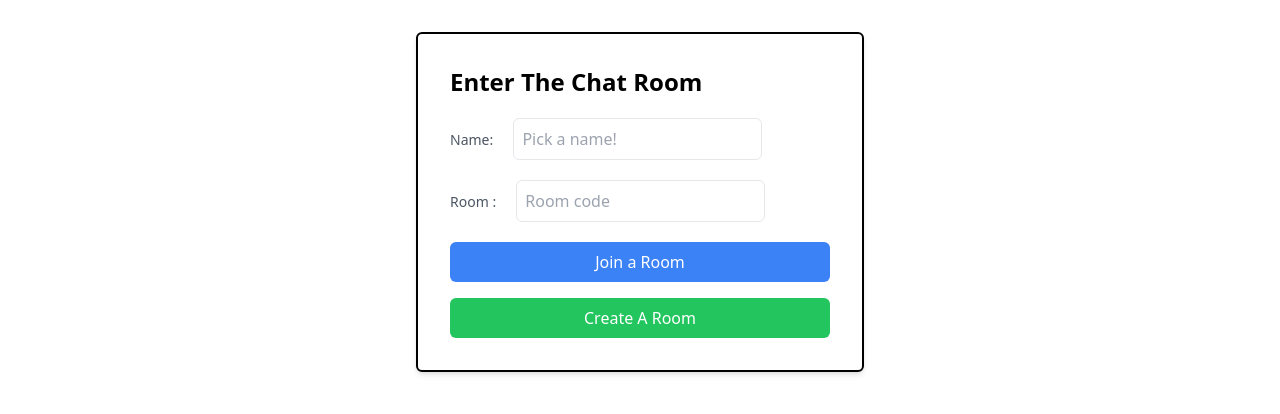
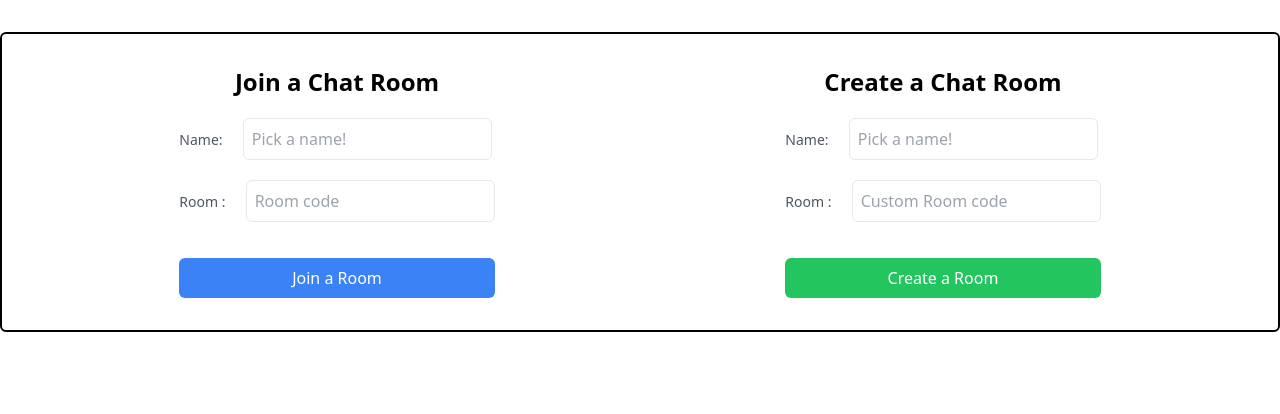
Before and after one commit to saurav-dhait/Flask-live-chat, a Flask app: page / in a window 1280 px wide. Shown: the top 414 px of the page. Run offline with Flask 3, Linux system fonts and the light colour scheme; some libraries are stand-ins or nearby versions.

Commit message:
made big front end changes to index and room page .

```diff
--- a/templates/index.html
+++ b/templates/index.html
@@ -1,27 +1,79 @@
 {% extends "layout.html" %}
 {% block body %}
-<div class="container mx-auto mt-8 p-8 max-w-md bg-white rounded-md shadow-md border-2 border-black">
+<div class="container mx-auto mt-8 p-8 max-w-8xl bg-white rounded-md border-2 border-black flex
+             justify-around">
+
+
+
+
+    <!--Join Room div-->
+    <div class="flex flex-col justify-around">
+        <div>
+            <h3 class="text-2xl font-bold mb-4 text-center">Join a Chat Room</h3>
+        </div>
+        <div>
             <form method="post">
-        <h3 class="text-2xl font-bold mb-4">Enter The Chat Room</h3>
+
                 <!-- Input Name -->
-        <div class="mb-4">
+                <div class="container mb-4">
                     <label class="mr-4 text-sm font-medium text-gray-600">Name:</label>
                     <input type="text" placeholder="Pick a name!" name="name" value=""
                         class="mt-1 p-2  border rounded-md">
                 </div>
-        <!-- Join a Room -->
+
                 <div class="mb-4">
                     <label class="mr-4 text-sm font-medium text-gray-600">Room :</label>
                     <input type="text" placeholder="Room code" name="code" value=""
                         class="mt-1 p-2 mb-3  border rounded-md">
+
+                </div>
+                <div>
                     <button type="submit" name="join_button" class="w-full mt-2 bg-blue-500 text-white p-2 rounded-md"
                         value="1">Join a Room
                     </button>
                 </div>
-        <!-- Create a Room -->
-        <button type="submit" name="create_button" class="bg-green-500 w-full text-white p-2 rounded-md" value="1">
-            Create A Room
-        </button>
             </form>
         </div>
+
+
+    </div>
+
+
+
+
+    <!--Create Room div-->
+        <div class="flex flex-col justify-around">
+        <div>
+            <h3 class="text-2xl font-bold mb-4 text-center">Create a Chat Room</h3>
+        </div>
+        <div>
+            <form method="post">
+
+                <!-- Input Name -->
+                <div class="container mb-4">
+                    <label class="mr-4 text-sm font-medium text-gray-600">Name:</label>
+                    <input type="text" placeholder="Pick a name!" name="name" value=""
+                        class="mt-1 p-2  border rounded-md">
+                </div>
+
+                <div class="mb-4">
+                    <label class="mr-4 text-sm font-medium text-gray-600">Room :</label>
+                    <input type="text" placeholder="Custom Room code" name="code" value=""
+                        class="mt-1 p-2 mb-3  border rounded-md">
+
+                </div>
+                <div>
+                    <button type="submit" name="create_button" class="w-full mt-2 bg-green-500 text-white p-2 rounded-md"
+                        value="1">Create a Room
+                    </button>
+                </div>
+            </form>
+        </div>
+
+
+    </div>
+</div>
+
+
+
 {% endblock %}
```
Also changed, not shown: templates/room.html (+42 -0 lines). Lines whose indentation alone changed are shown as unchanged.
